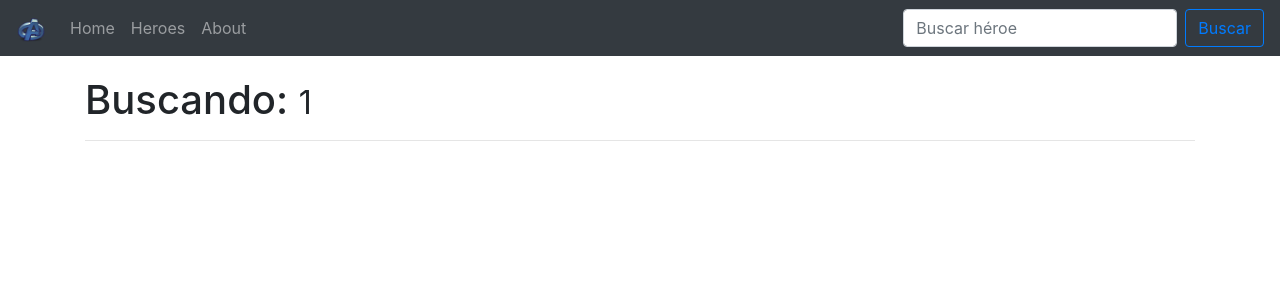
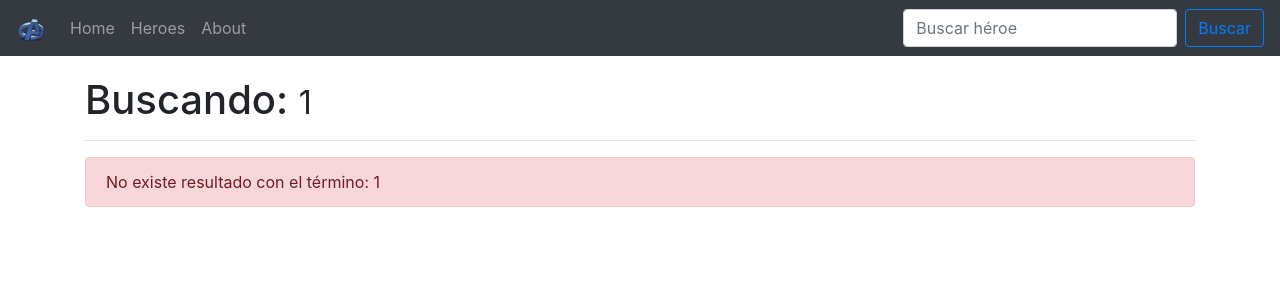
Before and after one commit to pipe473/Curso-Angular10, an Angular app in the folder spa-avengers/: page /find/1 in a window 1280 px wide. Shown: the top 300 px of the page. Built offline with nearby package versions, Linux system fonts and the light colour scheme.

Commit message:
creando una alerta para busquedas erroeneas

```diff
--- a/spa-avengers/src/app/components/find-heroe/find-heroe.component.html
+++ b/spa-avengers/src/app/components/find-heroe/find-heroe.component.html
@@ -1,5 +1,13 @@
 <h1>Buscando: <small>{{ termino }}</small></h1>
 <hr>
+
+<div class="row animated fadeIn fast" *ngIf="heroes.length == 0">
+    <div class="col-md-12">
+        <div class="alert alert-danger" role="alert">
+            No existe resultado con el término: {{ termino }}
+        </div>
+    </div>
+</div>
 
 <div class="row row-cols-1 row-cols-md-3 g-4">
     <div class="col mb-3" *ngFor="let heroe of heroes; let i = index;">
```
